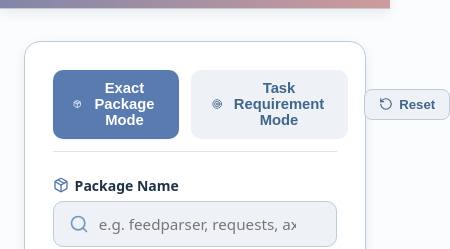
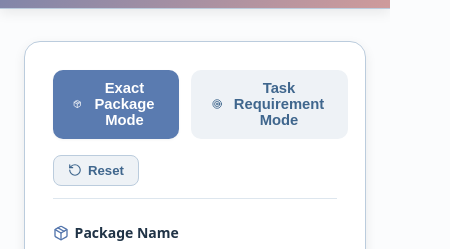
Before and after one commit to srilakshmipotnuru/buildOrBorrow, a React (Vite) app in the folder frontend/: page / in a window 390 px wide. Shown: the part 201-450 px from the top of the page, 450 px wide, since content can reach past the window. Built offline with nearby package versions, Linux system fonts and the light colour scheme; no server answers.

Commit message:
style(ui): standardize top-level mobile media queries in SearchForm.css

```diff
--- a/frontend/src/components/common/SearchForm.css
+++ b/frontend/src/components/common/SearchForm.css
@@ -100,10 +100,6 @@
 .form-row {
   display: flex;
   gap: 1.25rem;
-
-  @media (max-width: 768px) {
-    flex-direction: column;
-  }
 }
 
 .form-group {
@@ -118,8 +114,19 @@
 
 .ecosystem-group {
   width: 220px;
+}
 
-  @media (max-width: 768px) {
+/* Mobile Responsiveness Breakpoints */
+@media (max-width: 768px) {
+  .mode-tabs-header {
+    flex-wrap: wrap;
+  }
+
+  .form-row {
+    flex-direction: column;
+  }
+
+  .ecosystem-group {
     width: 100%;
   }
 }
```
